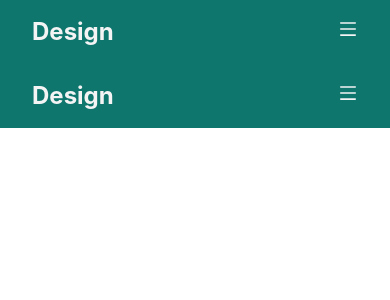
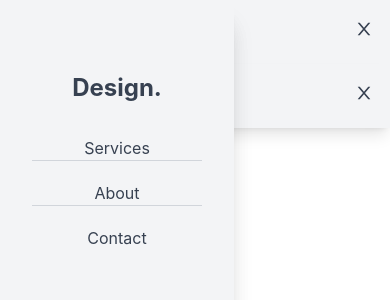
Before and after one commit to Dhruv-Gajjar/design-website, a Next.js app: page /components/Navbar in a window 390 px wide. Shown: the top 300 px of the page. Built offline with nearby package versions, Linux system fonts and the light colour scheme.

Commit message:
navbar updated

```diff
--- a/pages/components/Navbar.jsx
+++ b/pages/components/Navbar.jsx
@@ -1,22 +1,21 @@
-import {useState} from "react";
+import { useState } from "react";
 import NextLink from "next/link";
-import { AiOutlineMenu } from "react-icons/ai";
+import logo from "../../public/assets/logo.png";
+import { AiOutlineMenu, AiOutlineClose } from "react-icons/ai";
 
 const Navbar = () => {
-  const [toggleNav, setToggleNav] = useState(false)
+  const [toggleNav, setToggleNav] = useState(false);
 
   return (
-    <div className="bg-teal-700 text-zinc-100">
+    <div className="bg-gray-100 text-black shadow-lg text-gray-700">
       {/* Desktop nav */}
-      <div className=" mx-auto px-8">
+      <div className="max-w-6xl mx-auto px-4">
         <div className="flex items-center justify-between py-4">
-          <div>
-            <NextLink href="/">
-              <a>
-                <h4 className="text-2xl font-bold">Design</h4>
-              </a>
-            </NextLink>
-          </div>
+          <NextLink href="/">
+            <a>
+              <h2 className="text-2xl font-bold">Design.</h2>
+            </a>
+          </NextLink>
 
           <div className="hidden md:flex space-x-3 ">
             <NextLink href="/services">
@@ -36,15 +35,44 @@
               Signin
             </button>
           </div>
+          {/* Mobile nav */}
+          <div className="block md:hidden">
+            <button onClick={() => setToggleNav(!toggleNav)}>
+              {!toggleNav ? (
+                <AiOutlineClose size={20} />
+              ) : (
+                <AiOutlineMenu size={20} />
+              )}
+            </button>
+          </div>
 
-          {/* Mobile nav */}
-          <div className="inline-block md:hidden">
-              <button onClick={() => setToggleNav(!toggleNav)}>
-                <i>
-                  <AiOutlineMenu size={20} />
-                </i>
-              </button>
+          <div
+            className={
+              !toggleNav
+                ? "fixed md:hidden items-center justify-between left-0 top-0 bg-gray-100 shadow-xl w-[60%] h-full transition-all ease-in-out duration-500"
+                : "fixed hidden"
+            }
+          >
+            <div className="text-center m-8 pt-10 space-y-8 text-gray-700">
+              <NextLink href="/">
+                <a>
+                  <h2 className="text-2xl font-bold">Design.</h2>
+                </a>
+              </NextLink>
+
+              <div className="flex flex-col text-center md:hidden space-y-5">
+                <NextLink href="/services">
+                  <a className="border-b border-gray-300">Services</a>
+                </NextLink>
+                <NextLink href="/about">
+                  <a className="border-b border-gray-300">About</a>
+                </NextLink>
+                <NextLink href="/contact">
+                  <a>Contact</a>
+                </NextLink>
+              </div>
             </div>
+          </div>
         </div>
       </div>
     </div>
```
Also changed, not shown: public/assets/logo.png (renamed from assets/logo.png).
